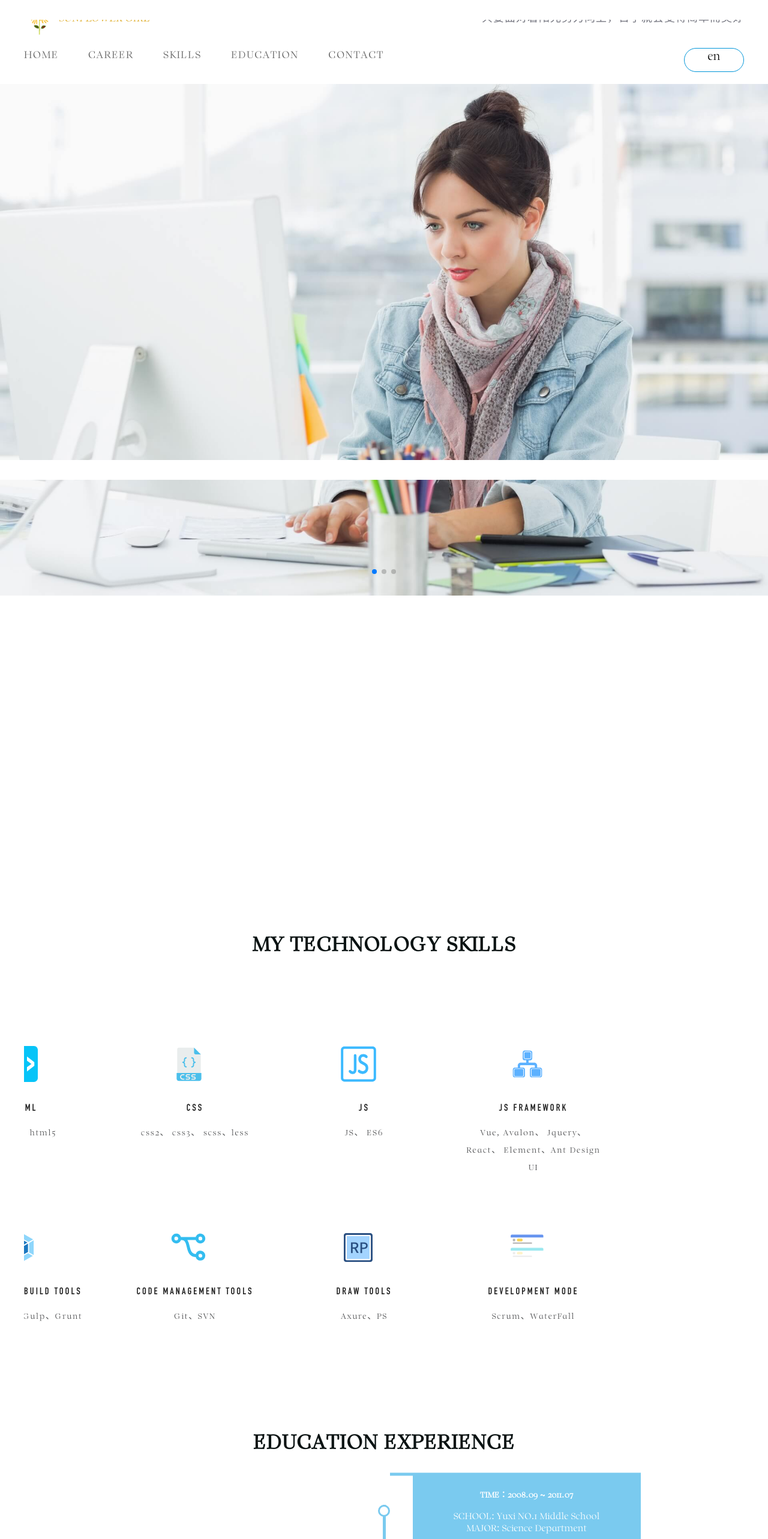
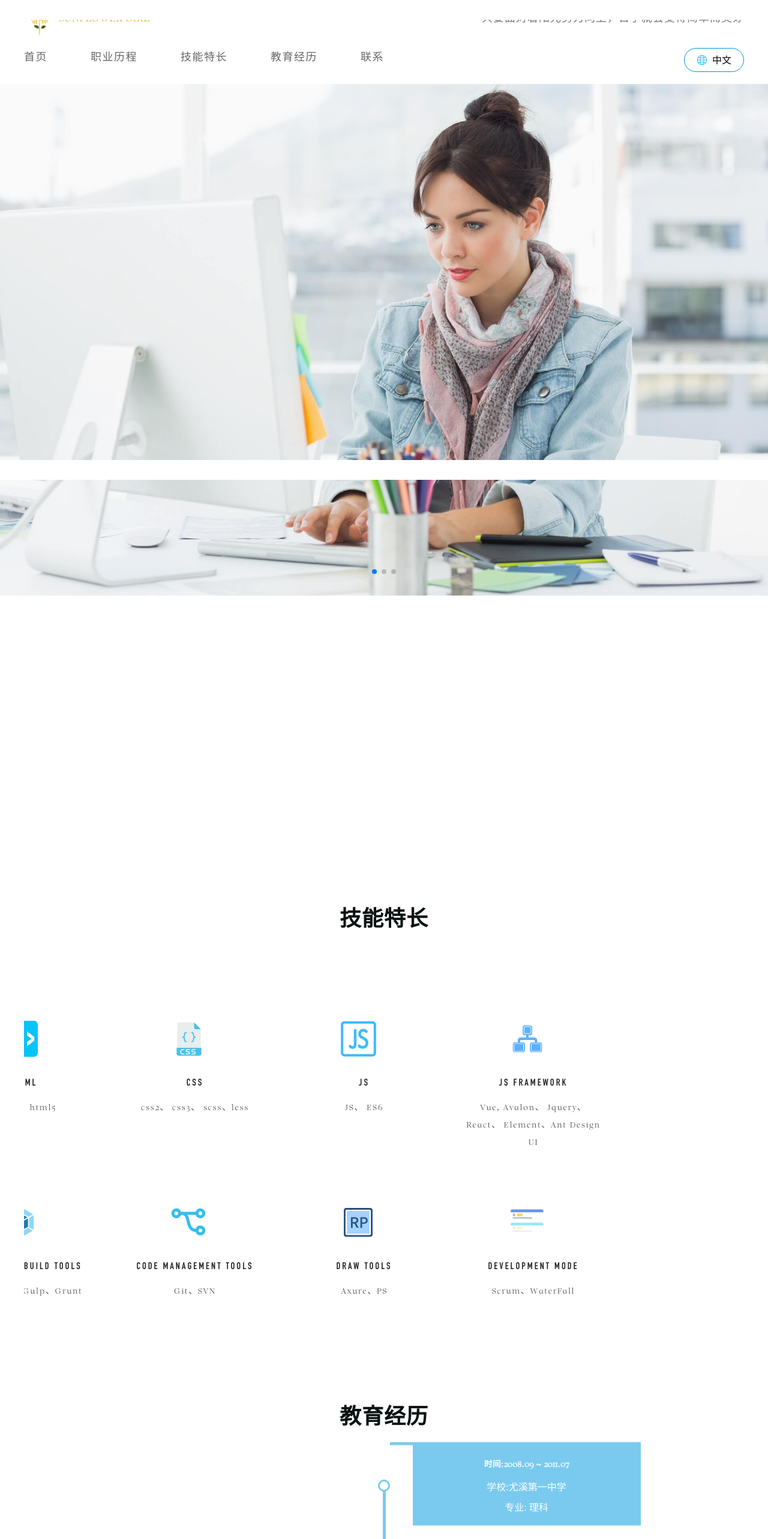
Before and after one commit to YuyingZheng/yuying-blog-v1, a React (Create React App) app: page / in a window 1280 px wide. Shown: the top 2566 px of the page at 60% size. Built offline with nearby package versions, Linux system fonts and the light colour scheme.

Commit message:
多语言切换

```diff
--- a/src/App.jsx
+++ b/src/App.jsx
@@ -9,7 +9,7 @@ import Skills from './components/Skills';
 import Education from './components/Education';
 import Footer from './components/Footer';
 // import Loading from './components/Loading';
-import { scrollToTriggerAimation } from './utili/scrollAnimation.js'
+
 import { IntlProvider } from 'react-intl';
 import zh_CN from './locales/zh-CN';
 import en_US from './locales/en-US';
@@ -17,7 +17,6 @@ import en_US from './locales/en-US';
 const signature = 'The day will become simple and beautiful as long as we grow towards the sun. '
 
 function App() {
-  window.onscroll = scrollToTriggerAimation('career-pic','slideInLeft')
 
   let [isLoading,setIsLoading] = useState(true)
 
@@ -29,10 +28,10 @@ function App() {
     }
   })
 
-  const locale = 'zh'
+  const [locale, setLocale] = useState('zh')
 
   useEffect(() => {
-    localStorage.setItem('lang',locale);
+    localStorage.setItem('lang', locale);
   });
 
   const messages = {
@@ -40,10 +39,15 @@ function App() {
     en: en_US
   }
 
+  const propety = {
+    locale,
+    setLocale,
+  }
+
 
   return (
 
-    <IntlProvider messages={messages[locale]}>
+    <IntlProvider locale="en" messages={messages[locale]}>
       <div className="App">
         {
           isLoading ?
@@ -58,7 +62,7 @@ function App() {
 
               <div className="spinner-line"><p></p></div>
             </div> : <div>
-              <Header className="Header-app">
+              <Header className="Header-app" {...propety}>
                 <img src={logo} className="App-logo" alt="logo" />
               </Header>
               <Main />
--- a/src/components/Career/index.jsx
+++ b/src/components/Career/index.jsx
@@ -1,10 +1,12 @@
 import React, {useState, useEffect} from 'react'
 import careerPic from './images/career.jpg'
 import './index.scss'
+import { FormattedMessage } from 'react-intl';
 
-const subTitle = 'A Few Words About Career',
-    paramOne = 'Work as a quality assaurance in Yardi, a IT company, i mainly responsible for software quality. Writting test cases and automation testing script to verify software quality.',
-    paramTwo = 'I make job transform to a front end developer in Yardi, then i step into creating industry. From the begining, i work as a htmler,which in charger of html and css in project; Next....';
+const subTitle = <FormattedMessage id="component.career.title" />,
+    paramOne = <FormattedMessage id="component.career.paramOne" />,
+    paramTwo = <FormattedMessage id="component.career.paramTwo" />,
+    learnMore =  <FormattedMessage id="component.career.learnMore" />;
 
 const Career = () => {
         let [ slideToLeft, setSlideToLeft ] = useState(false)
@@ -36,7 +38,7 @@ const Career = () => {
 
                         <p className="param">{paramTwo}</p>
                         <div className="button-wrap">
-                            <button className="button button-blue max">LEARN MORE</button>
+                            <button className="button button-blue max">{learnMore}</button>
                         </div>
                     </article>
                 </div>
--- a/src/components/Education/index.jsx
+++ b/src/components/Education/index.jsx
@@ -1,15 +1,28 @@
-import React, {useState, useEffect} from 'react'
+import React,{ useState,useEffect } from 'react'
 import './index.scss'
+import { FormattedMessage } from 'react-intl';
 
 
 const educationArr = [
-    {time: '2008.09 ~ 2011.07', school: 'Yuxi NO.1 Middle School', major: 'Science Department'},
-    {time: '2011.09 ~ 2015.07', school: 'JiMei University', major: 'Science And Technology'},
-    {time: '2011.09 ~ 2015.07', school: 'JiMei University', major: 'Business English'}
+    {
+        time: <FormattedMessage id="component.education.highschool.time" />,
+        school: <FormattedMessage id="component.education.highschool.school" />,
+        major: <FormattedMessage id="component.education.highschool.major" />
+    },
+    {
+        time: <FormattedMessage id="component.education.university.time" />,
+        school: <FormattedMessage id="component.education.university.school" />,
+        major: <FormattedMessage id="component.education.university.major" />
+    },
+    {
+        time: <FormattedMessage id="component.education.university.time" />,
+        school: <FormattedMessage id="component.education.university.school" />,
+        major: <FormattedMessage id="component.education.university.secondMajor" />
+    }
 ]
 
 const Education = () => {
-    let [ slideToBottom, setSlideToBottom ] = useState(false)
+    let [slideToBottom,setSlideToBottom] = useState(false)
 
 
     useEffect(() => {
@@ -17,8 +30,8 @@ const Education = () => {
         const eductionWrap = document.getElementById('education-wrap')
 
         const bindScroll = function () {
-        let  scrollTop = document.documentElement.scrollTop || window.pageYOffset || document.body.scrollTop;
-            if(scrollTop + document.body.offsetHeight >= eductionWrap.offsetTop + 200) {
+            let scrollTop = document.documentElement.scrollTop || window.pageYOffset || document.body.scrollTop;
+            if (scrollTop + document.body.offsetHeight >= eductionWrap.offsetTop + 200) {
                 setSlideToBottom(true)
             }
         }
@@ -28,18 +41,18 @@ const Education = () => {
 
     return (
         <div className="eduction-wrap section" id="education-wrap">
-        <h2 className="sub-title">EDUCATION EXPERIENCE</h2>
+            <h2 className="sub-title"> <FormattedMessage id="component.education.title" /></h2>
             <div className="education timeline global-width">
                 <ul>
                     {
-                    educationArr.map(item=>{
+                        educationArr.map(item => {
                             return <li key={item.major.toString()}>
-                        <div className={["content",slideToBottom ? "slideToBottom" : null ].join(' ')}>
+                                <div className={["content",slideToBottom ? "slideToBottom" : null].join(' ')}>
                                     <h6>
-                                TIME：<time>{item.time}</time>
+                                        <FormattedMessage id="component.education.title.time" />:<time>{item.time}</time>
                                     </h6>
-                            <p>SCHOOL: <span>{item.school}</span></p>
-                            <p>MAJOR: <span>{item.major}</span></p>
+                                    <p><FormattedMessage id="component.education.title.school" />:<span>{item.school}</span></p>
+                                    <p className="mt10"><FormattedMessage id="component.education.title.major" />: <span>{item.major}</span></p>
                                 </div>
                             </li>
                         })
--- a/src/components/Education/index.scss
+++ b/src/components/Education/index.scss
@@ -87,6 +87,10 @@ $content-width: 380px;
     }
 }
 
+.mt10 {
+    margin-top: 10px;
+}
+
 
 /* -------------------------
    ----- Media Queries -----
--- a/src/components/Footer/index.jsx
+++ b/src/components/Footer/index.jsx
@@ -1,4 +1,4 @@
-import React, {useState, useEffect} from 'react'
+import React,{ useState,useEffect } from 'react'
 import './index.scss'
 import facebookIcon from './images/facebook.svg'
 import twitterIcon from './images/twitter.svg'
@@ -8,33 +8,45 @@ import wechatIcon from './images/wechat.svg'
 import phoneIcon from './images/phone.svg'
 import svgIcon from './images/email.svg'
 import addressIcon from './images/address.svg'
-import personalImg  from './images/sunflower.jpg'
+import personalImg from './images/sunflower.jpg'
+import { FormattedMessage } from 'react-intl';
 
 
 const socialIcons = [
-    {name: 'twitter', icon: twitterIcon, desc: 'twitter', url: 'https://twitter.com'},
-    {name: 'facebook', icon: facebookIcon, desc: 'facebook', url: "https://www.facebook.com/"},
-    {name: 'git', icon: gitIcon, desc: 'git', url: "https://github.com/"},
-    {name: 'qq', icon: qqIcon, desc: 'qq'},
-    {name: 'wechat', icon: wechatIcon, desc: 'wechat'}
+    { name: 'twitter',icon: twitterIcon,desc: 'twitter',url: 'https://twitter.com' },
+    { name: 'facebook',icon: facebookIcon,desc: 'facebook',url: "https://www.facebook.com/" },
+    { name: 'git',icon: gitIcon,desc: 'git',url: "https://github.com/" },
+    { name: 'qq',icon: qqIcon,desc: 'qq' },
+    { name: 'wechat',icon: wechatIcon,desc: 'wechat' }
 ]
 
 const contactInfo = [
-    {title: 'PHONE', icon: phoneIcon, desc: '19959285169'},
-    {title: 'E-MAIL', icon: svgIcon, desc: '719982185@qq.com'},
-    {title: 'ADDRESS', icon: addressIcon, desc: 'Xiamen Fujian Province'}
+    {
+        title: <FormattedMessage id="component.contact.title.phone" />,
+        icon: phoneIcon,desc: <FormattedMessage id="component.contact.phone" />
+    },
+    {
+        title: <FormattedMessage id="component.contact.title.email" />,
+        icon: svgIcon,
+        desc: <FormattedMessage id="component.contact.email" />
+    },
+    {
+        title: <FormattedMessage id="component.contact.title.address" />,
+        icon: addressIcon,
+        desc: <FormattedMessage id="component.contact.address" />
+    }
 ]
 
-const Footer = ()=>{
-    let [ slideToLeft, setSlideToLeft ] = useState(false)
+const Footer = () => {
+    let [slideToLeft,setSlideToLeft] = useState(false)
 
     useEffect(() => {
         let slideToLeft = false
         const contactWrap = document.getElementById('contact-wrap')
 
         const bindScroll = function () {
-        let  scrollTop = document.documentElement.scrollTop || window.pageYOffset || document.body.scrollTop;
-          if(scrollTop + document.body.offsetHeight >= contactWrap.offsetTop + 200) {
+            let scrollTop = document.documentElement.scrollTop || window.pageYOffset || document.body.scrollTop;
+            if (scrollTop + document.body.offsetHeight >= contactWrap.offsetTop + 200) {
                 setSlideToLeft(true)
             }
         }
@@ -43,7 +55,7 @@ const Footer = ()=>{
     })
 
     const goPage = function (url) {
-      window.open(url, '_blank')
+        window.open(url,'_blank')
     }
 
     return (
@@ -51,20 +63,20 @@ const Footer = ()=>{
             <div className="personal-info-wrap" id="contact-wrap">
                 <div className="global-width personal-info">
 
-                <div className={["personal-img",slideToLeft ? "slideToLeft" : null ].join(' ')}>
+                    <div className={["personal-img",slideToLeft ? "slideToLeft" : null].join(' ')}>
                         <div className="img-box">
-                   <img src={personalImg} alt=""/>
+                            <img src={personalImg} alt="" />
                         </div>
                     </div>
                     <ul className="personal-text">
 
                         {
-                        contactInfo.map(item=>{
+                            contactInfo.map(item => {
                                 return (
                                     <li className="icon-item" key={item.title.toString()}>
                                         <h6 className="title">{item.title}</h6>
-                                <div className="desc"><span className="icon icon-phone"><img src={item.icon} alt="" title={item.desc}/></span><span className="text">{item.desc}</span></div>
-                            </li> )
+                                        <div className="desc"><span className="icon icon-phone"><img src={item.icon} alt="" title={item.desc} /></span><span className="text">{item.desc}</span></div>
+                                    </li>)
                             })
                         }
                     </ul>
@@ -72,14 +84,14 @@ const Footer = ()=>{
             </div>
             <div>
                 <div className="copy-right global-width">
-                <span className="text">Jady©2020.    All rights reserved</span>
+                    <span className="text"><FormattedMessage id="component.contact.copyright" /></span>
                     <ul className="social-icons">
                         {
-                    socialIcons.map(item=>{
+                            socialIcons.map(item => {
                                 return (
-                            <li>
-                              <a className="icon icon-twitter" key={item.name.toString()} onClick={goPage.bind(this, item.url)}>
-                                <img src={item.icon} alt="" title={item.name}/>
+                                    <li key={item.name.toString()}>
+                                        <a className="icon icon-twitter" onClick={goPage.bind(this,item.url)}>
+                                            <img src={item.icon} alt="" title={item.name} />
                                         </a>
                                     </li>
                                 )
--- a/src/components/Header/index.jsx
+++ b/src/components/Header/index.jsx
@@ -1,32 +1,27 @@
 import Logo from './images/logo.png'
+import LangIcon from './images/lang.svg'
 import './index.scss'
 import React, {useState, useEffect} from 'react'
 import { BrowserRouter as Link } from 'react-router-dom'
 import { FormattedMessage } from 'react-intl';
 
 const navArr = [
-    { label: 'HOME',href: "/home", id: 'home-wrap' },
-    { label: 'CAREER',href: "/career" , id: 'career-wrap'},
-    { label: 'SKILLS',href: "/skills", id: 'skills-wrap' },
-    { label: 'EDUCATION',href: "/eductaion", id: 'education-wrap' },
-    { label: 'CONTACT',href: "/contact", id: 'contact-wrap'}
+    { label: <FormattedMessage id="component.nav.label.home" />,href: "/home", id: 'home-wrap' },
+    { label: <FormattedMessage id="component.nav.label.career" />,href: "/career" , id: 'career-wrap'},
+    { label: <FormattedMessage id="component.nav.label.skills" />,href: "/skills", id: 'skills-wrap' },
+    { label: <FormattedMessage id="component.nav.label.education" />,href: "/eductaion", id: 'education-wrap' },
+    { label: <FormattedMessage id="component.nav.label.contact" />,href: "/contact", id: 'contact-wrap'}
 ]
 
-const signature = 'The day will become simple and beautiful as long as we grow towards the sun. '
-const lang="en"
-
-const Header = () => {
+const signature =  <FormattedMessage id="component.header.signature" />
+const Header = ({locale, setLocale}) => {
 
     let [ fixedHeader, setFixedHeader ] = useState(false)
     let [ meunAcitve, setMenuActive ] = useState(false)
 
 
     useEffect(() => {
-      const toggleLang = function() {
-
-      }
       const bindScroll = function () {
-        // debugger
         if(document.documentElement.scrollTop > 0 || document.body.scrollTop > 0) {
             setFixedHeader(true);
         } else {
@@ -43,7 +38,7 @@ const Header = () => {
     })
 
     const scrollToAnchor = (anchorName) => {
-        // debugger
+
         if(anchorName) {
             let anchorElement = document.getElementById(anchorName)
             if(anchorElement) { anchorElement.scrollIntoView({block: 'start', behavior: 'smooth'})}
@@ -65,7 +60,7 @@ const Header = () => {
                     </h1>
 
                     <p className="signature show-pc">
-                      <FormattedMessage id="component.header.signature" />
+                     {signature}
                     </p>
                 </div>
             </div>
@@ -81,7 +76,14 @@ const Header = () => {
                         })}
                     </nav>
 
-                    <span className="sign arrow"><a className="lang-switch" onClick={()=>toggleLang()}>{lang}</a></span>
+                    <span className="sign arrow">
+                      <a className="lang-switch"
+                         onClick={e=>{e.preventDefault();
+                         setLocale(locale === 'zh' ? 'en': 'zh')}}>
+                         <img src={LangIcon} alt="" className="lang-pic"/>
+                         {locale == 'zh' ? <span className="zh">中文</span> :  <span className="en">en</span>}
+                    </a>
+                    </span>
                 </div>
             </div>
 
--- a/src/components/Header/index.scss
+++ b/src/components/Header/index.scss
@@ -164,12 +164,22 @@
 .lang-switch {
     width: 100px;
     height: 40px;
+    line-height: 40px;
     border-radius: 25px;
     border: solid 1px #0095D9;
     display: flex;
     justify-content: center;
     transition-duration: .2s;
-    font-size: 20px;
+    font-size: 22px;
+
+    .zh {
+        font-size: 16px;
+    }
+}
+
+.lang-pic {
+  width: 18px;
+  margin-right: 8px;
 }
 
 @media (max-width: 996px) {
--- a/src/components/Skills/index.jsx
+++ b/src/components/Skills/index.jsx
@@ -1,16 +1,14 @@
 import React, {useState, useEffect} from 'react'
 import './index.scss'
-
 import htmlIcon from './images/html.svg'
 import cssIcon from './images/css.svg'
 import jsIcon from './images/js.svg'
 import gitIcon from './images/git.svg'
-// import reactIcon from './images/react.svg'
-// import vueIcon from './images/vue.svg'
 import axureIcon from './images/axure.svg'
 import webpackIcon from './images/webpack.svg'
 import scrumIcon from './images/scrum.svg'
 import frameworkIcon from './images/framework.svg'
+import { FormattedMessage } from 'react-intl';
 
 const skillArr = [
     { name: 'HTML',icon: htmlIcon,desc: 'html、 html5' },
@@ -42,7 +40,7 @@ const Skills = () => {
 
     return (
         <div className="skills-wrap section clearfix" id="skills-wrap">
-            <h2 className="sub-title">MY TECHNOLOGY SKILLS</h2>
+            <h2 className="sub-title"> <FormattedMessage id="component.skills.title" /></h2>
             <ul className="skills global-width clearfix">
                 {skillArr.map(item => {
                     return (
--- a/src/locales/en-US.js
+++ b/src/locales/en-US.js
@@ -1,6 +1,34 @@
 
 const en_US = {
     'component.header.signature': 'The day will become simple and beautiful as long as we grow towards the sun. ',
+    'component.nav.label.home': 'HOME',
+    'component.nav.label.career': 'CAREER',
+    'component.nav.label.skills': 'SKILLS',
+    'component.nav.label.education': 'EDUCATION',
+    'component.nav.label.contact': 'CONTACT',
+    'component.career.title': 'A Few Words About Career',
+    'component.career.paramOne': 'Work as a quality assaurance in Yardi, a IT company, i mainly responsible for software quality. Writting test cases and automation testing script to verify software quality.',
+    'component.career.paramTwo': 'I make job transform to a front end developer in Yardi, then i step into creating industry. From the begining, i work as a htmler,which in charger of html and css in project; Next....',
+    'component.career.learnMore': 'Learn More',
+    'component.skills.title': 'MY TECHNOLOGY SKILLS',
+    'component.education.title': 'EDUCATION EXPERIENCE',
+    'component.education.title.time': 'TIME',
+    'component.education.highschool.time': '2008.09 ~ 2011.07',
+    'component.education.university.time': '2011.09 ~ 2015.07',
+    'component.education.title.school': 'SCHOOL',
+    'component.education.highschool.school': 'Yuxi NO.1 Middle School',
+    'component.education.university.school': 'JiMei University',
+    'component.education.title.major': 'MAJOR',
+    'component.education.highschool.major': 'Science Department',
+    'component.education.university.major': 'Science And Technology',
+    'component.education.university.secondMajor': 'Business English',
+    'component.contact.title.phone': 'PHONE',
+    'component.contact.title.email': 'E-MAIL',
+    'component.contact.title.address': 'ADDRESS',
+    'component.contact.phone': '19959285169',
+    'component.contact.email': '719982185@qq.com',
+    'component.contact.address': 'Xiamen Fujian Province',
+    'component.contact.copyright': '郑钰莹©2020. 版权所有',
 }
 
 export default en_US;
--- a/src/locales/zh-CN.js
+++ b/src/locales/zh-CN.js
@@ -1,5 +1,33 @@
 const zh_CN = {
-    'component.header.signature': '只要面对着阳光努力向上，日子就会变得简单而美好'
+    'component.header.signature': '只要面对着阳光努力向上，日子就会变得简单而美好',
+    'component.nav.label.home': '首页',
+    'component.nav.label.career': '职业历程',
+    'component.nav.label.skills': '技能特长',
+    'component.nav.label.education': '教育经历',
+    'component.nav.label.contact': '联系',
+    'component.career.title': '关于职业生涯',
+    'component.career.paramOne': '起初，在亚尔迪做一名软件质量检查工程师。我主要是负责软件质量，编写测试用例，同时写一些自动化测试脚本去保证软件质量',
+    'component.career.paramTwo': '紧接着, 我从测试转岗为前端开发,从此进入了程序员的道路。刚开始，我作为htmler，主要负责html和css; 接下来...',
+    'component.career.learnMore': '更多',
+    'component.skills.title': '技能特长',
+    'component.education.title': '教育经历',
+    'component.education.title.time': '时间',
+    'component.education.highschool.time': '2008.09 ~ 2011.07',
+    'component.education.university.time': '2011.09 ~ 2015.07',
+    'component.education.title.school': '学校',
+    'component.education.highschool.school': '尤溪第一中学',
+    'component.education.university.school': '集美大学',
+    'component.education.title.major': '专业',
+    'component.education.highschool.major': '理科',
+    'component.education.university.major': '计算机科学与技术',
+    'component.education.university.secondMajor': '商务英语',
+    'component.contact.title.phone': '手机',
+    'component.contact.title.email': '邮箱',
+    'component.contact.title.address': '地址',
+    'component.contact.phone': '19959285169',
+    'component.contact.email': '719982185@qq.com',
+    'component.contact.address': '福建厦门',
+    'component.contact.copyright': 'Jady©2020. All rights reserved',
 }
 
 
```
Also changed, not shown: src/components/Header/images/lang.svg (added). Lines whose indentation alone changed are shown as unchanged.
